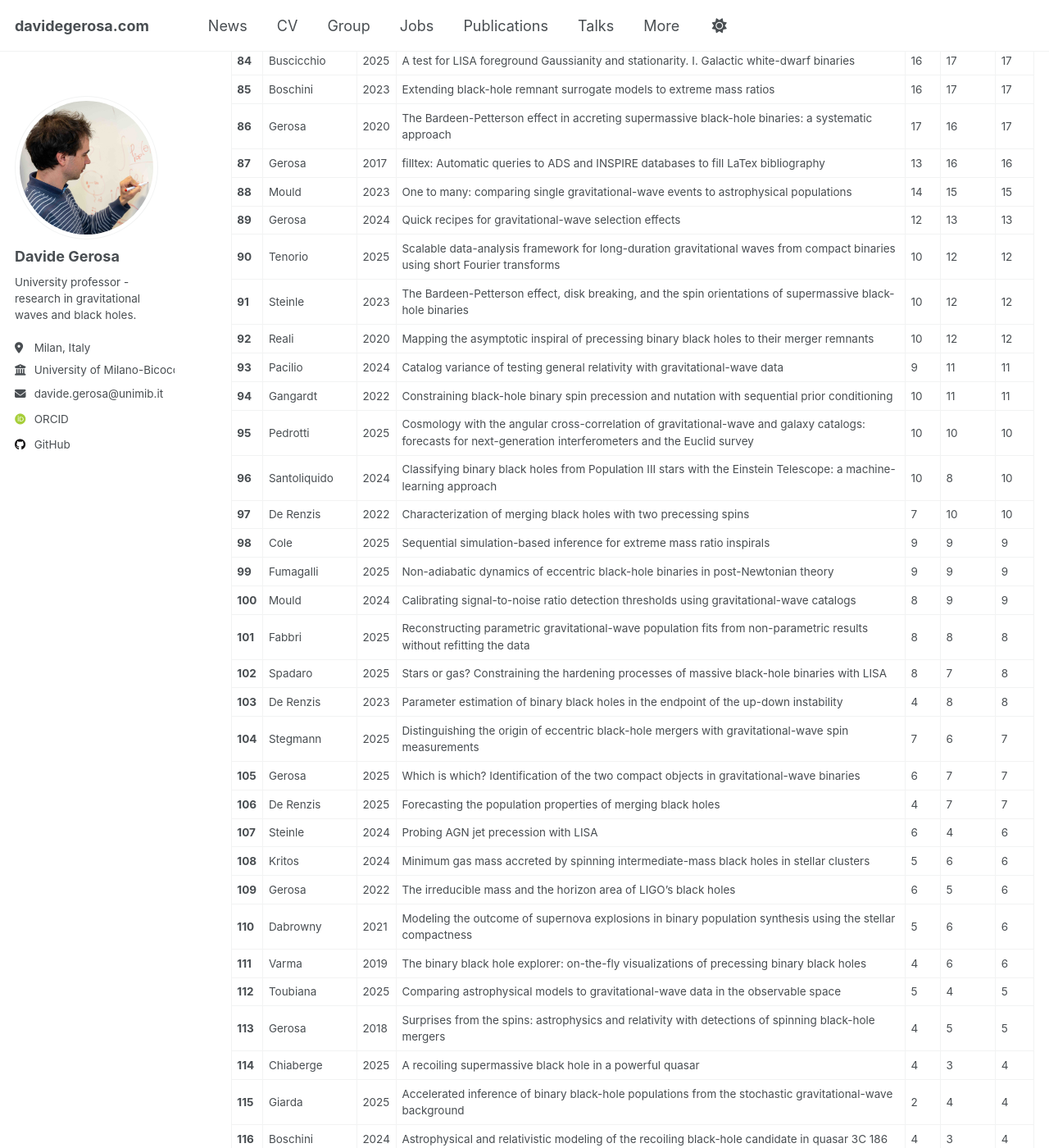
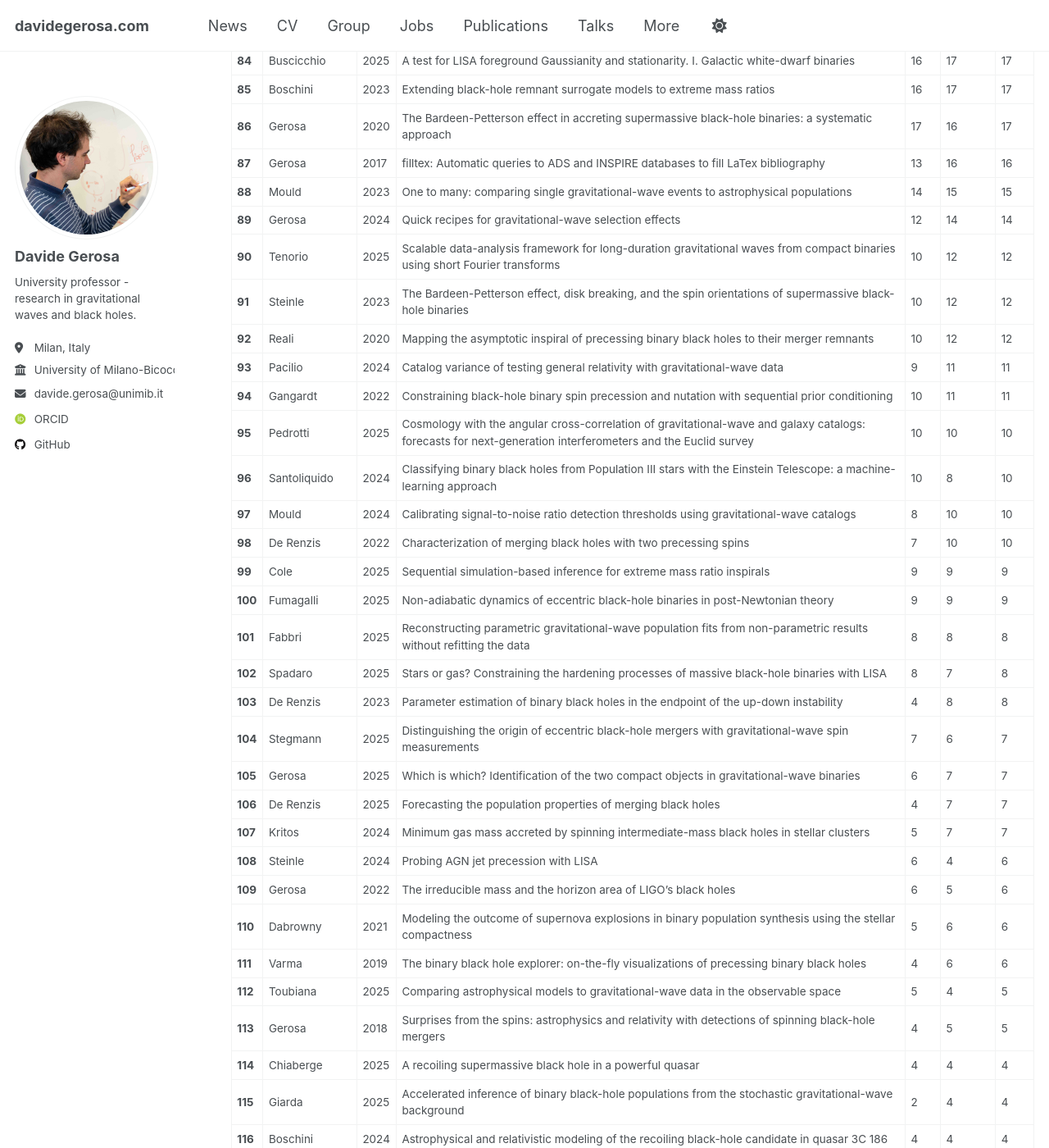
Before and after one commit to dgerosa/website, a Jekyll site: the page built from _pages/citations.md, in a window 1280 px wide and 1400 px high, scrolled down 3863 px. Shown: the whole window at 82% size. Built offline with Jekyll 4.4.1, drawn with Linux system fonts in a browser that asks for light colours; some web fonts are replaced; some of the changed text lies outside the part shown.

Commit message:
Website update from workflow

```diff
--- a/_pages/_citations.md
+++ b/_pages/_citations.md
@@ -38,21 +38,21 @@
 | **27** | Taylor | 2018 | Mining gravitational-wave catalogs to understand binary stellar evolution: a new hierarchical bayesian framework | 92 | 96 | 96 |
 | **28** | Baibhav | 2020 | The mass gap, the spin gap, and the origin of merging binary black holes | 79 | 91 | 91 |
 | **29** | O'Shaughnessy | 2017 | Inferences about supernova physics from gravitational-wave measurements: GW151226 spin misalignment as an indicator of strong black-hole natal kicks | 79 | 87 | 87 |
-| **30** | Gerosa | 2021 | A generalized precession parameter $$\chi_\mathrm{p}$$ to interpret gravitational-wave data | 67 | 78 | 78 |
+| **30** | Gerosa | 2021 | A generalized precession parameter $$\chi_\mathrm{p}$$ to interpret gravitational-wave data | 67 | 79 | 79 |
 | **31** | Bouffanais | 2019 | Constraining the fraction of binary black holes formed in isolation and young star clusters with gravitational-wave data | 76 | 78 | 78 |
 | **32** | Korol | 2020 | Populations of double white dwarfs in Milky Way satellites and their detectability with LISA | 77 | 76 | 77 |
 | **33** | Horbatsch | 2015 | Tensor-multi-scalar theories: relativistic stars and 3+1 decomposition | 70 | 74 | 74 |
 | **34** | Klein | 2022 | The last three years: multiband gravitational-wave observations of stellar-mass binary black holes | 61 | 68 | 68 |
 | **35** | Gerosa | 2016 | Black-hole kicks as new gravitational-wave observables | 62 | 66 | 66 |
 | **36** | Buscicchio | 2021 | Bayesian parameter estimation of stellar-mass black-hole binaries with LISA | 55 | 64 | 64 |
-| **37** | Gupta | 2020 | Black holes in the low mass gap: Implications for gravitational wave observations | 58 | 63 | 63 |
+| **37** | Gupta | 2020 | Black holes in the low mass gap: Implications for gravitational wave observations | 58 | 64 | 64 |
 | **38** | Gerosa | 2018 | Black-hole kicks from numerical-relativity surrogate models | 56 | 62 | 62 |
 | **39** | Gerosa | 2015 | Precessional instability in binary black holes with aligned spins | 56 | 61 | 61 |
 | **40** | Gerosa | 2020 | Astrophysical implications of GW190412 as a remnant of a previous black-hole merger | 54 | 60 | 60 |
 | **41** | Gerosa | 2016 | Numerical simulations of stellar collapse in scalar-tensor theories of gravity | 52 | 60 | 60 |
 | **42** | Gerosa | 2014 | Distinguishing black-hole spin-orbit resonances by their gravitational-wave signatures | 47 | 57 | 57 |
 | **43** | Mould | 2022 | Deep learning and Bayesian inference of gravitational-wave populations: hierarchical black-hole mergers | 52 | 56 | 56 |
-| **44** | Gerosa | 2015 | Spin alignment and differential accretion in merging black hole binaries | 54 | 48 | 54 |
+| **44** | Gerosa | 2015 | Spin alignment and differential accretion in merging black hole binaries | 54 | 49 | 54 |
 | **45** | Mould | 2022 | Which black hole formed first? Mass-ratio reversal in massive binary stars from gravitational-wave data | 46 | 53 | 53 |
 | **46** | Roebber | 2020 | Milky Way satellites shining bright in gravitational waves | 44 | 50 | 50 |
 | **47** | Sperhake | 2017 | Long-lived inverse chirp signals from core collapse in massive scalar-tensor gravity | 43 | 50 | 50 |
@@ -97,7 +97,7 @@
 | **86** | Gerosa | 2020 | The Bardeen-Petterson effect in accreting supermassive black-hole binaries: a systematic approach | 17 | 16 | 17 |
 | **87** | Gerosa | 2017 | filltex: Automatic queries to ADS and INSPIRE databases to fill LaTex bibliography | 13 | 16 | 16 |
 | **88** | Mould | 2023 | One to many: comparing single gravitational-wave events to astrophysical populations | 14 | 15 | 15 |
-| **89** | Gerosa | 2024 | Quick recipes for gravitational-wave selection effects | 12 | 13 | 13 |
+| **89** | Gerosa | 2024 | Quick recipes for gravitational-wave selection effects | 12 | 14 | 14 |
 | **90** | Tenorio | 2025 | Scalable data-analysis framework for long-duration gravitational waves from compact binaries using short Fourier transforms | 10 | 12 | 12 |
 | **91** | Steinle | 2023 | The Bardeen-Petterson effect, disk breaking, and the spin orientations of supermassive black-hole binaries | 10 | 12 | 12 |
 | **92** | Reali | 2020 | Mapping the asymptotic inspiral of precessing binary black holes to their merger remnants | 10 | 12 | 12 |
@@ -105,26 +105,26 @@
 | **94** | Gangardt | 2022 | Constraining black-hole binary spin precession and nutation with sequential prior conditioning | 10 | 11 | 11 |
 | **95** | Pedrotti | 2025 | Cosmology with the angular cross-correlation of gravitational-wave and galaxy catalogs: forecasts for next-generation interferometers and the Euclid survey | 10 | 10 | 10 |
 | **96** | Santoliquido | 2024 | Classifying binary black holes from Population III stars with the Einstein Telescope: a machine-learning approach | 10 | 8 | 10 |
-| **97** | De Renzis | 2022 | Characterization of merging black holes with two precessing spins | 7 | 10 | 10 |
-| **98** | Cole | 2025 | Sequential simulation-based inference for extreme mass ratio inspirals | 9 | 9 | 9 |
-| **99** | Fumagalli | 2025 | Non-adiabatic dynamics of eccentric black-hole binaries in post-Newtonian theory | 9 | 9 | 9 |
-| **100** | Mould | 2024 | Calibrating signal-to-noise ratio detection thresholds using gravitational-wave catalogs | 8 | 9 | 9 |
+| **97** | Mould | 2024 | Calibrating signal-to-noise ratio detection thresholds using gravitational-wave catalogs | 8 | 10 | 10 |
+| **98** | De Renzis | 2022 | Characterization of merging black holes with two precessing spins | 7 | 10 | 10 |
+| **99** | Cole | 2025 | Sequential simulation-based inference for extreme mass ratio inspirals | 9 | 9 | 9 |
+| **100** | Fumagalli | 2025 | Non-adiabatic dynamics of eccentric black-hole binaries in post-Newtonian theory | 9 | 9 | 9 |
 | **101** | Fabbri | 2025 | Reconstructing parametric gravitational-wave population fits from non-parametric results without refitting the data | 8 | 8 | 8 |
 | **102** | Spadaro | 2025 | Stars or gas? Constraining the hardening processes of massive black-hole binaries with LISA | 8 | 7 | 8 |
 | **103** | De Renzis | 2023 | Parameter estimation of binary black holes in the endpoint of the up-down instability | 4 | 8 | 8 |
 | **104** | Stegmann | 2025 | Distinguishing the origin of eccentric black-hole mergers with gravitational-wave spin measurements | 7 | 6 | 7 |
 | **105** | Gerosa | 2025 | Which is which? Identification of the two compact objects in gravitational-wave binaries | 6 | 7 | 7 |
 | **106** | De Renzis | 2025 | Forecasting the population properties of merging black holes | 4 | 7 | 7 |
-| **107** | Steinle | 2024 | Probing AGN jet precession with LISA | 6 | 4 | 6 |
-| **108** | Kritos | 2024 | Minimum gas mass accreted by spinning intermediate-mass black holes in stellar clusters | 5 | 6 | 6 |
+| **107** | Kritos | 2024 | Minimum gas mass accreted by spinning intermediate-mass black holes in stellar clusters | 5 | 7 | 7 |
+| **108** | Steinle | 2024 | Probing AGN jet precession with LISA | 6 | 4 | 6 |
 | **109** | Gerosa | 2022 | The irreducible mass and the horizon area of LIGO's black holes | 6 | 5 | 6 |
 | **110** | Dabrowny | 2021 | Modeling the outcome of supernova explosions in binary population synthesis using the stellar compactness | 5 | 6 | 6 |
 | **111** | Varma | 2019 | The binary black hole explorer: on-the-fly visualizations of precessing binary black holes | 4 | 6 | 6 |
 | **112** | Toubiana | 2025 | Comparing astrophysical models to gravitational-wave data in the observable space | 5 | 4 | 5 |
 | **113** | Gerosa | 2018 | Surprises from the spins: astrophysics and relativity with detections of spinning black-hole mergers | 4 | 5 | 5 |
-| **114** | Chiaberge | 2025 | A recoiling supermassive black hole in a powerful quasar | 4 | 3 | 4 |
+| **114** | Chiaberge | 2025 | A recoiling supermassive black hole in a powerful quasar | 4 | 4 | 4 |
 | **115** | Giarda | 2025 | Accelerated inference of binary black-hole populations from the stochastic gravitational-wave background | 2 | 4 | 4 |
-| **116** | Boschini | 2024 | Astrophysical and relativistic modeling of the recoiling black-hole candidate in quasar 3C 186 | 4 | 3 | 4 |
+| **116** | Boschini | 2024 | Astrophysical and relativistic modeling of the recoiling black-hole candidate in quasar 3C 186 | 4 | 4 | 4 |
 | **117** | Speri | 2025 | Ab uno disce omnes: Single-harmonic search for extreme mass-ratio inspirals | 2 | 2 | 2 |
 | **118** | Tenorio | 2025 | Where did heavy binaries go? Gravitational-wave populations using Delaunay triangulation with optimized complexity | 2 | 1 | 2 |
 | **119** | Gerosa | 2023 | QLUSTER: quick clusters of merging binary black holes | 2 | 0 | 2 |
```
Also changed, not shown: other parts of _pages/_citations.md (+9 -9 lines), _pages/_group.md (+1 -1 lines), _pages/_publications.md (+1 -1 lines), _pages/_talks.md (+1 -1 lines).
